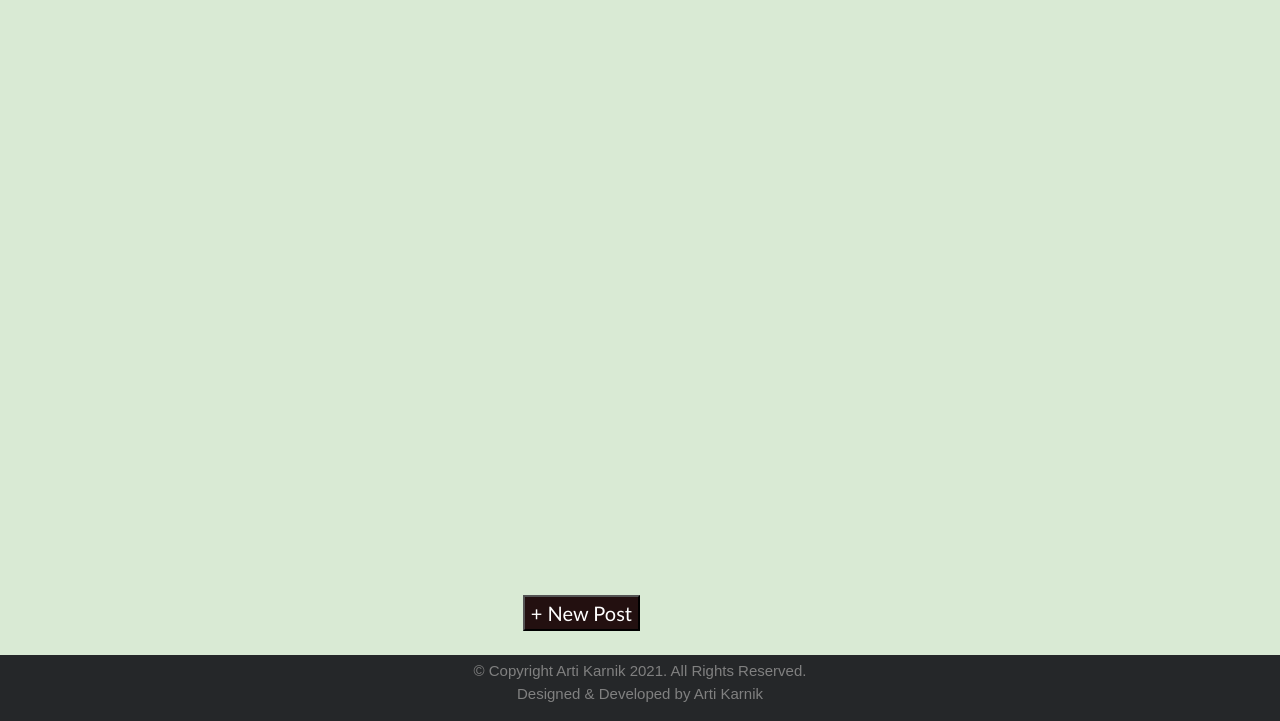
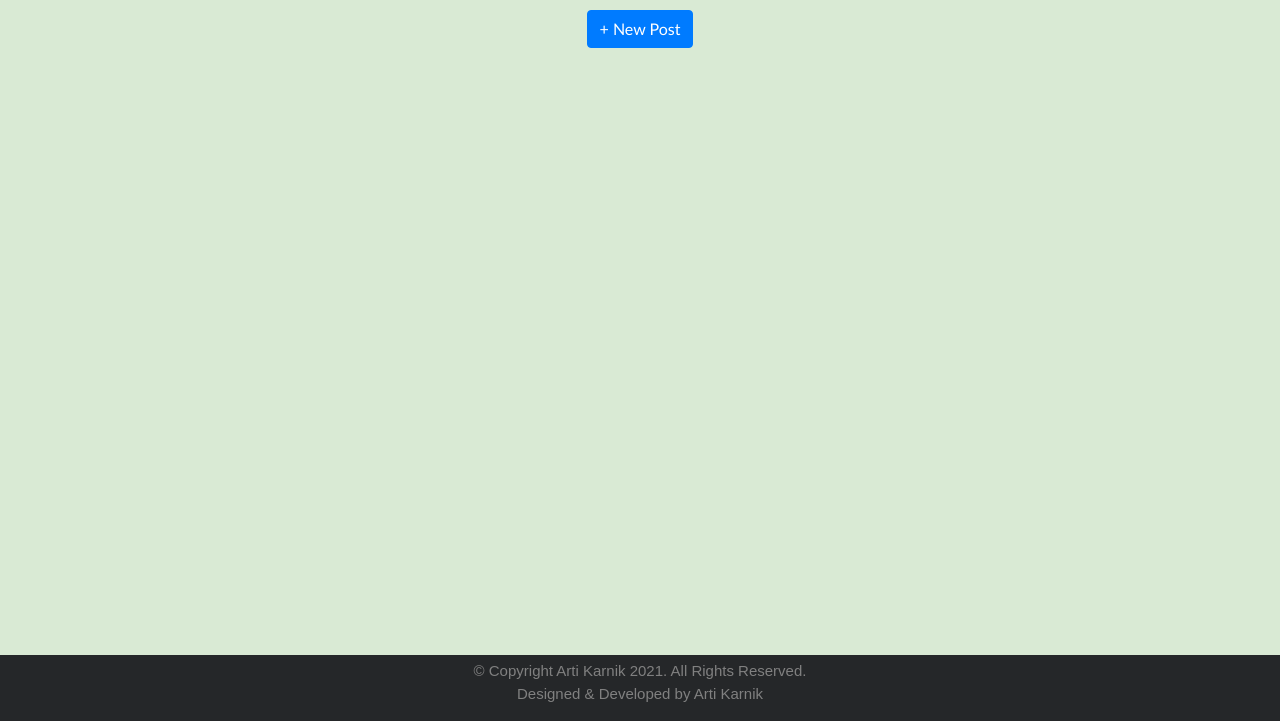
Before and after one commit to arti-karnik/Technology---Stop-And-Blog, a Node server app: page /Dashboard in a window 1280 px wide. Shown: the part 79-800 px from the top of the page. Run offline with Node 20, Linux system fonts and the light colour scheme; a user stored in the database is signed in; data that the repository does not hold is empty; some libraries are stand-ins or nearby versions.

Commit message:
bug fixzes

```diff
--- a/public/css/stylesheet.css
+++ b/public/css/stylesheet.css
@@ -8,11 +8,7 @@ a {
 main {
   margin-bottom: 5%;
 }
-.newPost {
-  margin-bottom: 50px;
-}
 
-/******************* Navbar *******************/
 .navbar {
     background-color: #231010;
     padding-top: 20px;
@@ -104,15 +100,6 @@ main {
   }
 
   /******************* ADD NEW POST BUTTON *******************/
-  .newPost {
-    position:absolute;
-    bottom: 5%;
-    right:50%;
-  }
-  .container-dashboard {
-    padding: 30px;
-    margin: 20px;
-  }
   #row {
     text-align: left;
     border-bottom: 2px solid lightgray;
@@ -166,3 +153,7 @@ main {
   width: 100%;
   background-color: #252729;
  }
+ .newPost {
+  text-align: center;
+  margin-top: 10px;
+}
--- a/server.js
+++ b/server.js
@@ -27,7 +27,7 @@ app.set('view engine', 'handlebars');
 app.use(routes);
 
 sequelize.sync({ force: false }).then(() => {
-    app.listen(process.env.PORT || 3011 , function(){
+    app.listen(process.env.PORT || 3012 , function(){
         console.log(`Express server listening on port ${this.address().port} in ${app.settings.env} mode`);
       });
 });
--- a/views/Dashboard.handlebars
+++ b/views/Dashboard.handlebars
@@ -1,6 +1,5 @@
-
 <div class="newPost">
-    <a href="/addnewBlog"><button class="button"> + New Post</button></a>
+    <a href="/addnewBlog"><button class="btn btn-primary"> + New Post</button></a>
 </div>
 
 {{#if blogs.length}}
```
